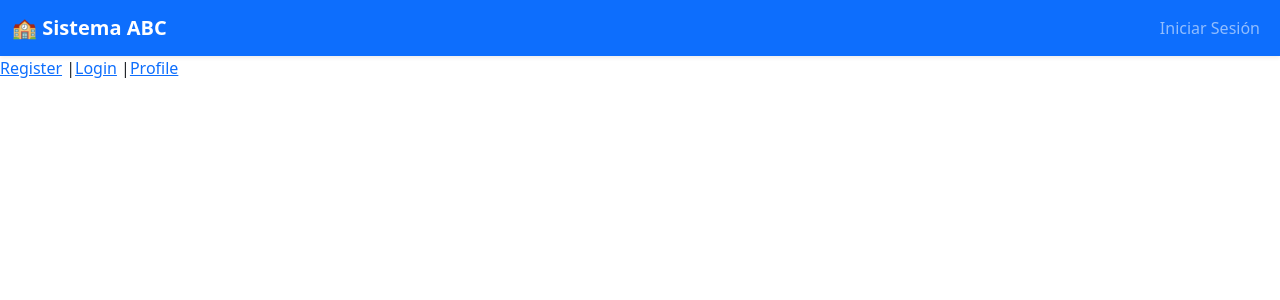
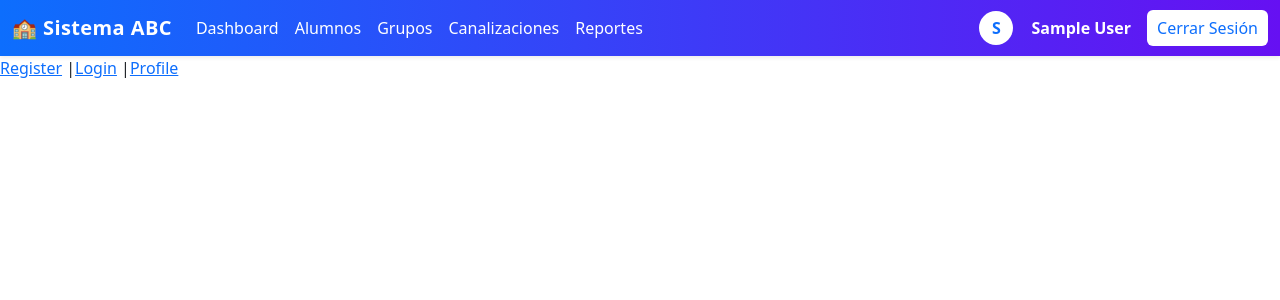
Before and after one commit to VictorCastro2003/CDS_TUTORIAS, a React (Create React App) app in the folder frontend/: page / in a window 1280 px wide. Shown: the top 300 px of the page. Built offline with nearby package versions, Linux system fonts and the light colour scheme; no server answers; sample sign-in values are in the browser's storage.

Commit message:
cambio de navbar y alertas

```diff
--- a/frontend/src/App.js
+++ b/frontend/src/App.js
@@ -1,5 +1,5 @@
 // src/App.js
-import React, { useState } from "react";
+import React from "react";
 import { BrowserRouter as Router, Routes, Route, Link } from "react-router-dom";
 import Register from './pages/Register';
 import Login from './pages/Login';
@@ -12,21 +12,10 @@ import GruposDashboard from "./pages/GruposDashboard.jsx";
 import ListaCanalizacion from "./pages/ListaCanalizacion"; // ⬅️ AGREGAR IMPORT
 
 function App() {
-  const [token, setToken] = useState(localStorage.getItem("token") || null);
-
-  const saveToken = (t) => {
-    localStorage.setItem("token", t);
-    setToken(t);
-  };
-
-  const logout = () => {
-    localStorage.removeItem("token");
-    setToken(null);
-  };
 
   return (
     <Router>
-      <Navbar token={token} setToken={logout} />
+      <Navbar />
       <nav>
         <Link to="/register">Register</Link> |
         <Link to="/login">Login</Link> |
@@ -34,8 +23,8 @@ function App() {
       </nav>
       <Routes>
         <Route path="/register" element={<Register />} />
-        <Route path="/login" element={<Login setToken={saveToken} />} />
-        <Route path="/profile" element={<Profile token={token} />} />
+        <Route path="/login" element={<Login />} />
+        <Route path="/profile" element={<Profile />} />
 
         {/* ✨ RUTA INTELIGENTE QUE DECIDE QUÉ MOSTRAR */}
         <Route path="/alumnos" element={<AlumnosWrapper />} />
--- /dev/null
+++ b/frontend/src/components/Navbar.css
@@ -0,0 +1,11 @@
+/* Navbar styles */
+.custom-navbar { background: linear-gradient(90deg,#0d6efd,#6610f2); }
+.custom-navbar .navbar-brand { font-weight: 700; letter-spacing: 0.4px; }
+.custom-navbar .nav-link { color: #fff !important; }
+.custom-navbar .user-badge { display:flex; align-items:center; gap:10px; }
+.custom-navbar .user-name { color: #fff; font-weight:600; }
+.custom-navbar .logout-btn { background:#fff; color:#0d6efd; border-radius:6px; padding:6px 10px; border:none; }
+.custom-navbar .avatar { width:34px; height:34px; border-radius:50%; background:#fff; display:inline-block; text-align:center; line-height:34px; color:#0d6efd; font-weight:700; }
+@media (max-width: 576px) {
+  .custom-navbar .nav-link { font-size: 14px; }
+}
--- a/frontend/src/components/Navbar.jsx
+++ b/frontend/src/components/Navbar.jsx
@@ -1,5 +1,6 @@
 import React from 'react';
-import { Navbar, Nav, Container, NavDropdown } from 'react-bootstrap';
+import { Navbar, Nav, Container } from 'react-bootstrap';
+import './Navbar.css';
 import { Link, useNavigate } from 'react-router-dom';
 import { useAuth } from '../context/AuthContext.js';
 
@@ -8,12 +9,12 @@ const CustomNavbar = () => {
   const navigate = useNavigate();
 
   // Add null check
-  if (!auth) {
+  if (!auth || !auth.user) {
     return (
-      <Navbar bg="primary" variant="dark" expand="lg" className="shadow-sm">
+      <Navbar bg="primary" variant="dark" expand="lg" className="shadow-sm custom-navbar">
         <Container fluid>
-          <Navbar.Brand as={Link} to="/" className="fw-bold">
-            🏫 Sistema ABC
+          <Navbar.Brand as={Link} to="/" className="fw-bold text-white">
+            🏫 Plataforma de Tutorías
           </Navbar.Brand>
           <Navbar.Toggle aria-controls="basic-navbar-nav" />
           <Navbar.Collapse id="basic-navbar-nav">
@@ -34,7 +35,7 @@ const CustomNavbar = () => {
   };
 
   return (
-    <Navbar bg="primary" variant="dark" expand="lg" className="shadow-sm">
+    <Navbar bg="primary" variant="dark" expand="lg" className="shadow-sm custom-navbar">
       <Container fluid>
         <Navbar.Brand as={Link} to="/" className="fw-bold">
           🏫 Sistema ABC
@@ -48,16 +49,15 @@ const CustomNavbar = () => {
             <Nav.Link as={Link} to="/canalizaciones">Canalizaciones</Nav.Link>
             <Nav.Link as={Link} to="/reportes">Reportes</Nav.Link>
           </Nav>
-          <Nav>
-            <NavDropdown title={user?.nombre || 'Usuario'} id="user-dropdown" align="end">
-              <NavDropdown.ItemText>
-                <small>{user?.email}</small>
-              </NavDropdown.ItemText>
-              <NavDropdown.Divider />
-              <NavDropdown.Item onClick={handleLogout}>
-                Cerrar Sesión
-              </NavDropdown.Item>
-            </NavDropdown>
+          <Nav className="d-flex align-items-center">
+            <div className="user-badge me-3">
+              <div className="avatar">{(user?.name || user?.nombre || 'U')[0]}</div>
+              <div className="d-none d-sm-block text-white ps-2">
+                <div className="user-name">{user?.name || user?.nombre || 'Usuario'}</div>
+                <small className="text-white-50">{user?.rol || ''}</small>
+              </div>
+            </div>
+            <button className="logout-btn" onClick={handleLogout}>Cerrar Sesión</button>
           </Nav>
         </Navbar.Collapse>
       </Container>
--- a/frontend/src/context/AuthContext.js
+++ b/frontend/src/context/AuthContext.js
@@ -14,6 +14,8 @@ export const AuthProvider = ({ children }) => {
   useEffect(() => {
     const token = localStorage.getItem('token');
     const userData = localStorage.getItem('user');
+    // ensure axios uses backend API base
+    axios.defaults.baseURL = process.env.REACT_APP_API_URL || 'http://localhost:4000/api';
 
     if (token && userData) {
       setUser(JSON.parse(userData));
@@ -23,26 +25,20 @@ export const AuthProvider = ({ children }) => {
     setLoading(false);
   }, []);
 
-  const login = async (email, password) => {
+  const login = async (name, password) => {
     try {
-      const response = await axios.post('http://localhost:5000/api/auth/login', {
-        email,
-        password
-      });
-
-      const { token, usuario } = response.data;
+      const { data } = await axios.post('/auth/login', { name, password });
+      const { token, user: usuario } = data;
 
       localStorage.setItem('token', token);
       localStorage.setItem('user', JSON.stringify(usuario));
       axios.defaults.headers.common['Authorization'] = `Bearer ${token}`;
       setUser(usuario);
 
-      return { success: true };
+      return { success: true, user: usuario, token };
     } catch (error) {
-      return {
-        success: false,
-        error: error.response?.data?.error || 'Error de conexión'
-      };
+      const err = error.response?.data?.message || error.message || 'Error de conexión';
+      return { success: false, error: err };
     }
   };
 
--- a/frontend/src/index.js
+++ b/frontend/src/index.js
@@ -2,6 +2,7 @@ import React from 'react';
 import ReactDOM from 'react-dom/client';
 import './index.css';
 import App from './App';
+import { AuthProvider } from './context/AuthContext';
 import reportWebVitals from './reportWebVitals';
 import 'bootstrap/dist/css/bootstrap.min.css';
 import 'bootstrap/dist/js/bootstrap.bundle.min';
@@ -9,7 +10,9 @@ import 'bootstrap/dist/js/bootstrap.bundle.min';
 const root = ReactDOM.createRoot(document.getElementById('root'));
 root.render(
   <React.StrictMode>
-    <App />
+    <AuthProvider>
+      <App />
+    </AuthProvider>
   </React.StrictMode>
 );
 
--- a/frontend/src/pages/Login.jsx
+++ b/frontend/src/pages/Login.jsx
@@ -1,16 +1,17 @@
 import React, { useState } from "react";
 import { useNavigate } from "react-router-dom";
 import Swal from "sweetalert2";
-import { loginUser } from "../utils/api";
+import { useAuth } from "../context/AuthContext";
 import '../styles/LoginStyle.css';
 
-const Login = ({ setToken }) => {
+const Login = () => {
   const [name, setName] = useState("");
   const [password, setPassword] = useState("");
   const [message, setMessage] = useState("");
   const [messageType, setMessageType] = useState(""); // 'success' o 'error'
   const [isSubmitting, setIsSubmitting] = useState(false);
   const navigate = useNavigate();
+  const auth = useAuth();
 
   const handleSubmit = async (e) => {
     e.preventDefault();
@@ -19,24 +20,18 @@ const Login = ({ setToken }) => {
     setMessageType("");
 
     try {
-      const data = await loginUser(name, password);
-    if (data.token) {
-  setToken(data.token);
-  localStorage.setItem("token", data.token); // ✅ guarda el token
-  setMessage("✅ Inicio de sesión exitoso. Redirigiendo...");
-  setMessageType("success");
+      if (!auth) throw new Error('Auth no disponible');
+      const res = await auth.login(name, password);
 
-        // Redirigir después de 1.5 segundos
-        setTimeout(() => {
-          navigate("/alumnos");
-        }, 1500);
+      if (res.success) {
+        Swal.fire({ icon: 'success', title: 'Inicio de sesión', text: `Bienvenido ${res.user?.name || ''}`, timer: 1400, showConfirmButton: false });
+        // legacy: if parent still wants a token, it can be provided
+        setTimeout(() => navigate('/alumnos'), 1200);
       } else {
-        setMessage("❌ " + (data.message || "Credenciales incorrectas"));
-        setMessageType("error");
+        Swal.fire({ icon: 'error', title: 'Error', text: res.error || 'Credenciales incorrectas' });
       }
     } catch (error) {
-      setMessage("❌ Error de conexión. Intenta nuevamente.");
-      setMessageType("error");
+      Swal.fire({ icon: 'error', title: 'Error', text: error.message || 'Error de conexión' });
     } finally {
       setIsSubmitting(false);
     }
@@ -90,7 +85,7 @@ const Login = ({ setToken }) => {
               <input type="checkbox" id="remember" disabled={isSubmitting} />
               <label htmlFor="remember">Recordar sesión</label>
             </div>
-            <a href="#" className="forgot-password">
+            <a href="/forgot" className="forgot-password">
               ¿Olvidaste tu contraseña?
             </a>
           </div>
@@ -114,7 +109,7 @@ const Login = ({ setToken }) => {
         <div className="login-footer">
           <p>
             ¿No tienes una cuenta?{" "}
-            <a href="/registro" className="register-link">
+            <a href="/register" className="register-link">
               Regístrate aquí
             </a>
           </p>
--- a/frontend/src/pages/Profile.jsx
+++ b/frontend/src/pages/Profile.jsx
@@ -1,16 +1,21 @@
 import React, { useEffect, useState } from "react";
 import { fetchMe } from "../utils/api";
+import { useAuth } from "../context/AuthContext";
 
-const Profile = ({ token }) => {
+const Profile = () => {
+  const { user: authUser } = useAuth();
   const [user, setUser] = useState(null);
 
   useEffect(() => {
-    if (token) {
-      fetchMe(token).then(data => setUser(data));
+    const token = localStorage.getItem('token');
+    if (authUser) {
+      setUser(authUser);
+      return;
     }
-  }, [token]);
+    if (token) fetchMe(token).then(data => setUser(data));
+  }, [authUser]);
 
-  if (!token) return <p>Please login first</p>;
+  if (!localStorage.getItem('token')) return <p>Please login first</p>;
   if (!user) return <p>Loading...</p>;
 
   return (
--- a/frontend/src/utils/api.js
+++ b/frontend/src/utils/api.js
@@ -19,8 +19,9 @@ export const loginUser = async (name, password) => {
 };
 
 export const fetchMe = async (token) => {
+  const t = token || localStorage.getItem('token');
   const res = await fetch(`${API_URL}/users/me`, {
-    headers: { "Authorization": `Bearer ${token}` }
+    headers: { "Authorization": `Bearer ${t}` }
   });
   return res.json();
 };
```
